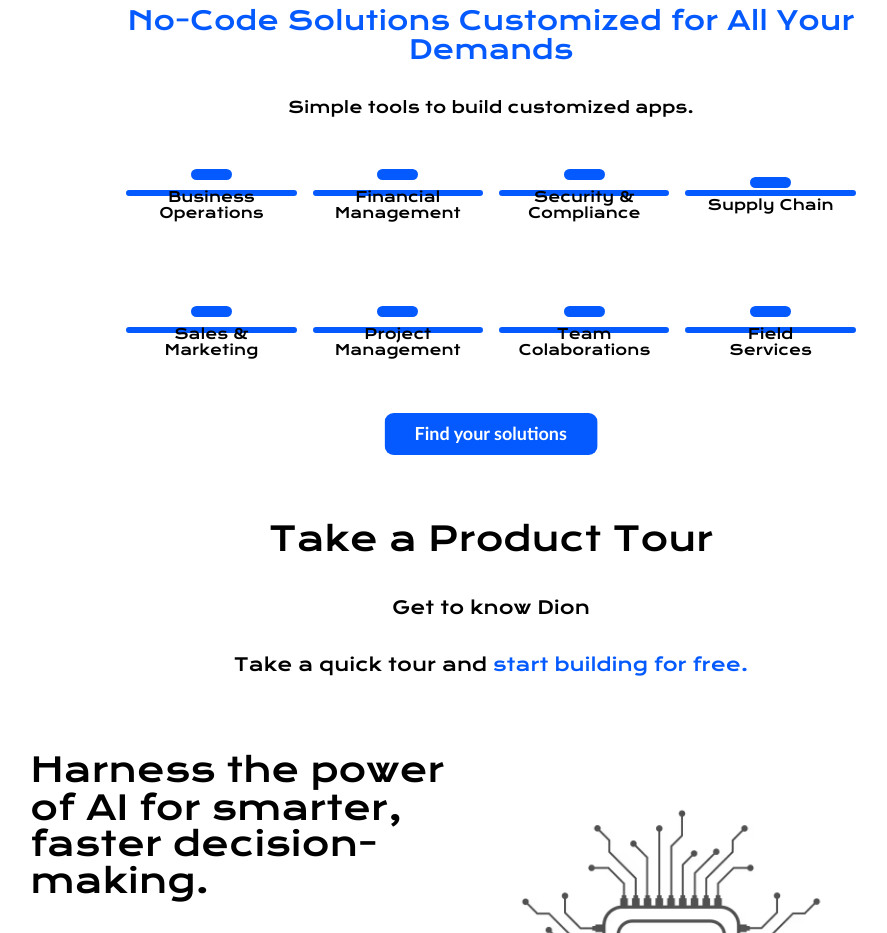
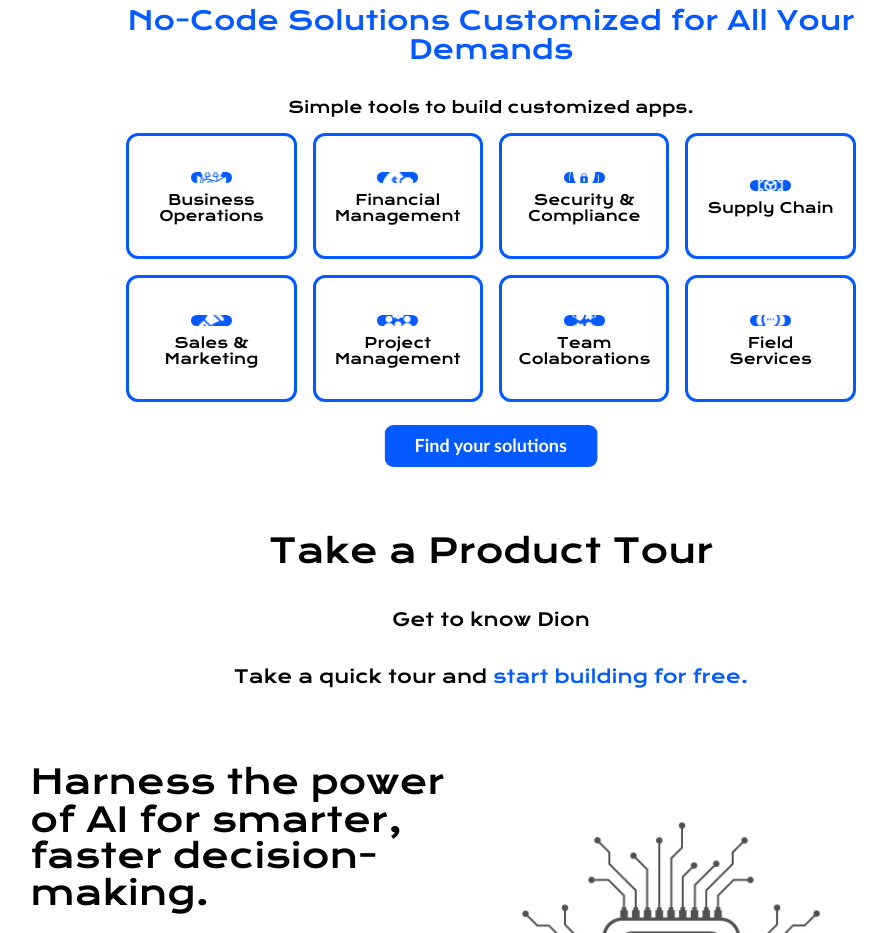
Before and after one commit to Abhijith834/Dion, a React (Vite) app: page / in a window 1280 px wide. Shown: the part 1520-2453 px from the top of the page, without its empty margins (149-1036 px from the left). Built offline with nearby package versions, Linux system fonts and the light colour scheme; a web font is replaced by a local one.

Commit message:
popup_tiles animation optimised

```diff
--- a/src/assets/Components/Popup_tiles/Popup_tiles.css
+++ b/src/assets/Components/Popup_tiles/Popup_tiles.css
@@ -28,20 +28,27 @@
 
   20% {
     background-color: var(--background_color);
-    width: calc(100% * 0.12);
-    aspect-ratio: 1 / 1;
+    height: 10%;
+    width: 8%;
     border-radius: 25px;
     border: 3px solid var(--background_color);
     opacity: 100%;
   }
 
   21% {
+    background-color: transparent;
+    border-radius: 25px;
     border: 3px solid var(--background_color);
+  }
+
+  60% {
+    border: 3px solid var(--background_color);
+    border-radius: 18px;
   }
 
   100% {
     width: 100%;
-    aspect-ratio: 24 / 17;
+    height: 100%;
     border-radius: 12px;
     border: 3px solid var(--background_color);
   }
@@ -50,29 +57,36 @@
 .popup_icon {
   background-color: var(--background_color);
   border-radius: 50px;
-  animation: popup_icon 0.6s linear forwards;
-  animation-delay: 0.7s;
+  animation: popup_icon 0.3s linear forwards;
+  animation-delay: 0.3s;
   animation-play-state: paused;
   display: flex;
   align-items: center;
   justify-content: center;
+  visibility: hidden;
+  opacity: 0;
 }
 
 @keyframes popup_icon {
   0% {
-    height: 0px;
-    width: 0px;
-    opacity: 0%;
+    height: 0;
+    width: 0;
+    opacity: 0;
+    visibility: hidden;
+  }
+
+  20% {
+    visibility: visible;
+    opacity: 0;
   }
 
   40% {
-    width: calc(100% * 0.18);
-    aspect-ratio: 1 / 1;
-    padding: calc(100% * 0.02)
+    padding: calc(100% * 0.02);
+    opacity: 1;
   }
 
   60% {
-    opacity: 100%;
+    opacity: 1;
   }
 
   100% {
@@ -80,6 +94,34 @@
     aspect-ratio: 1 / 1;
     margin-top: -60px;
     padding: calc(100% * 0.035);
+    opacity: 1;
+    visibility: visible;
+  }
+}
+
+.popup_content {
+  visibility: hidden;
+  opacity: 0;
+  animation: popup_icon_content 0.6s linear forwards;
+  animation-delay: 0.5s;
+  animation-fill-mode: forwards;
+  display: flex;
+}
+
+@keyframes popup_icon_content {
+  0% {
+    visibility: hidden;
+    opacity: 0;
+  }
+
+  20% {
+    visibility: visible;
+    opacity: 0;
+  }
+
+  100% {
+    opacity: 1;
+    visibility: visible;
   }
 }
 
@@ -94,24 +136,27 @@
   margin-bottom: -65px;
   text-align: center;
   animation: popup_text 0.6s linear forwards;
-  animation-delay: 0.8s;
+  animation-delay: 0.6s;
   animation-play-state: paused;
+  visibility: hidden;
 }
 
 @keyframes popup_text {
   0% {
     font-size: 0px;
     width: 0;
-    opacity: 0%;
+    opacity: 0;
   }
 
   60% {
-    opacity: 100%;
+    opacity: 1;
+    visibility: visible;
   }
 
   100% {
     font-size: calc(100% * 0.5);
     width: 80%;
+    visibility: visible;
   }
 }
 
@@ -128,20 +173,27 @@
 
     20% {
       background-color: var(--background_color);
-      width: calc(100% * 0.12);
-      aspect-ratio: 1 / 1;
+      height: 10%;
+      width: 8%;
       border-radius: 25px;
       border: 5px solid var(--background_color);
       opacity: 100%;
     }
 
     21% {
+      background-color: transparent;
+      border-radius: 25px;
       border: 5px solid var(--background_color);
+    }
+
+    60% {
+      border: 5px solid var(--background_color);
+      border-radius: 20px;
     }
 
     100% {
       width: 100%;
-      aspect-ratio: 24 / 17;
+      height: 100%;
       border-radius: 17px;
       border: 5px solid var(--background_color);
     }
@@ -151,16 +203,18 @@
     0% {
       font-size: 0px;
       width: 0;
-      opacity: 0%;
+      opacity: 0;
     }
 
     60% {
-      opacity: 100%;
+      opacity: 1;
+      visibility: visible;
     }
 
     100% {
       font-size: calc(100% * 1.1);
       width: 80%;
+      visibility: visible;
     }
   }
 }
@@ -170,16 +224,18 @@
     0% {
       font-size: 0px;
       width: 0;
-      opacity: 0%;
+      opacity: 0;
     }
 
     60% {
-      opacity: 100%;
+      opacity: 1;
+      visibility: visible;
     }
 
     100% {
       font-size: calc(100% * 0.9);
       width: 80%;
+      visibility: visible;
     }
   }
 }
--- a/src/assets/Components/Popup_tiles/Popup_tiles.jsx
+++ b/src/assets/Components/Popup_tiles/Popup_tiles.jsx
@@ -5,7 +5,9 @@
   return (
     <div className="popup_tiles">
       <div className="popup">
-        <div className="popup_icon">{icon}</div>
+        <div className="popup_icon">
+          <div className="popup_content">{icon}</div>
+        </div>
         <h1>{text}</h1>
       </div>
     </div>
```
